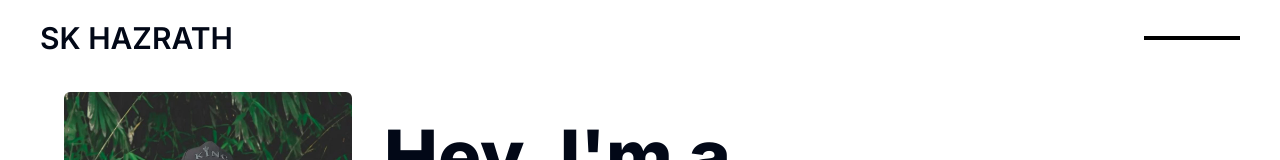
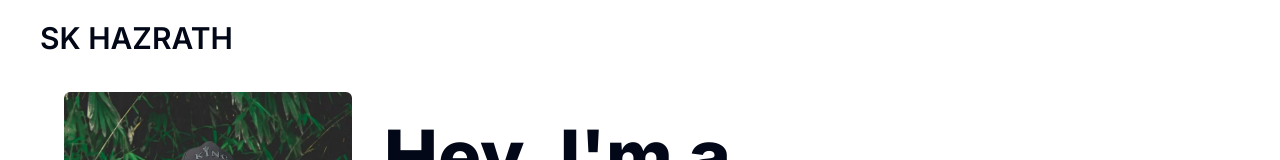
Before and after one commit to shaikhazrath/Portfolio-hazrath, a Next.js app: page / in a window 1280 px wide. Shown: the top 160 px of the page. Built offline with nearby package versions, Linux system fonts and the light colour scheme.

Commit message:
first commit

```diff
--- a/app/page.jsx
+++ b/app/page.jsx
@@ -34,7 +34,6 @@ export default function Home() {
     <main>
       <nav className="flex justify-between px-4 md:px-10 py-4 md:pt-5 items-center">
         <h1 className="md:text-3xl font-semibold uppercase">Sk hazrath</h1>
-        <div className="h-1 w-24 bg-black hidden md:block"></div>
       </nav>
       {/* hero section */}
       <section className="px-4 md:px-16 py-4 md:pt-5">
```
